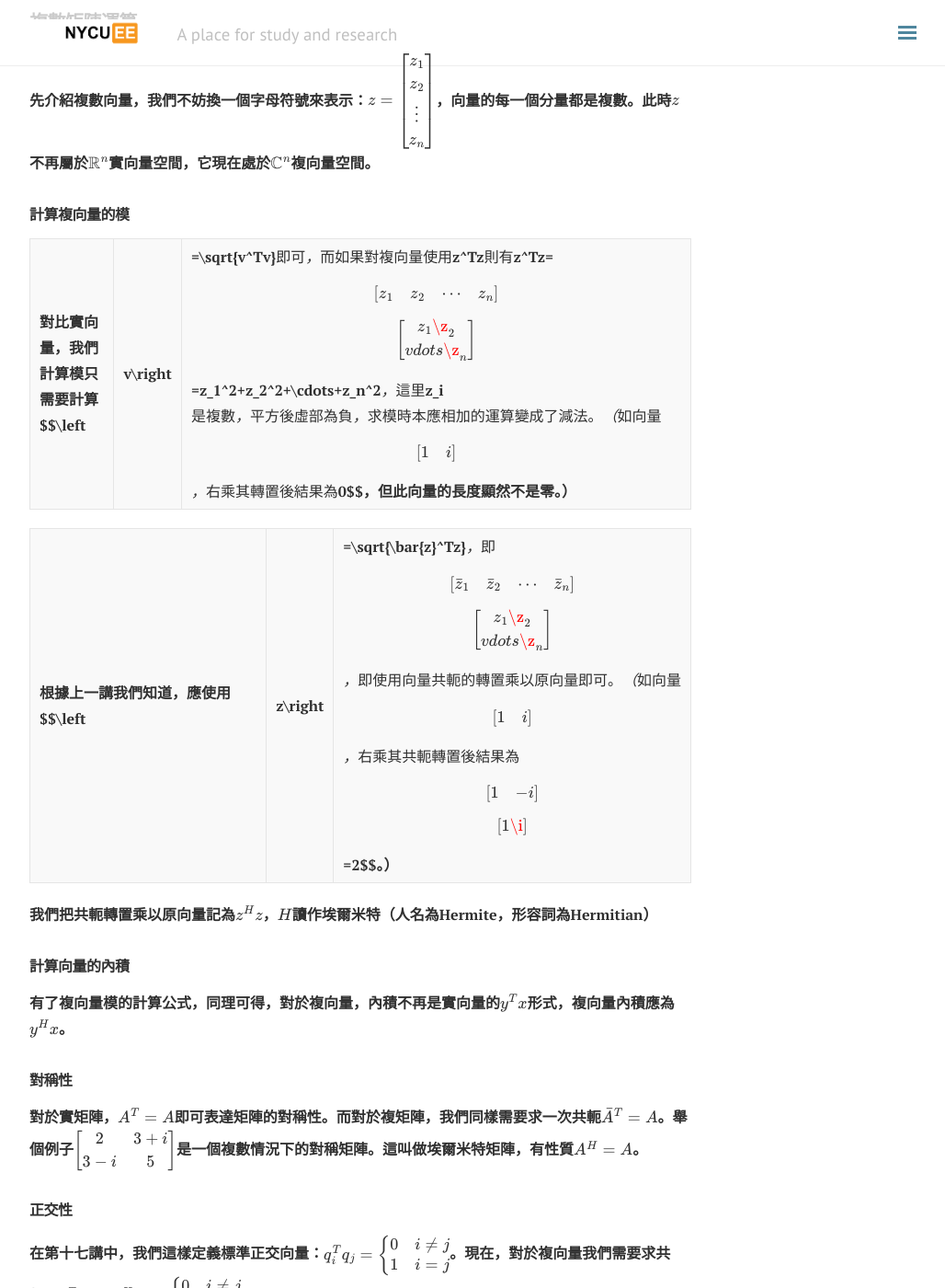
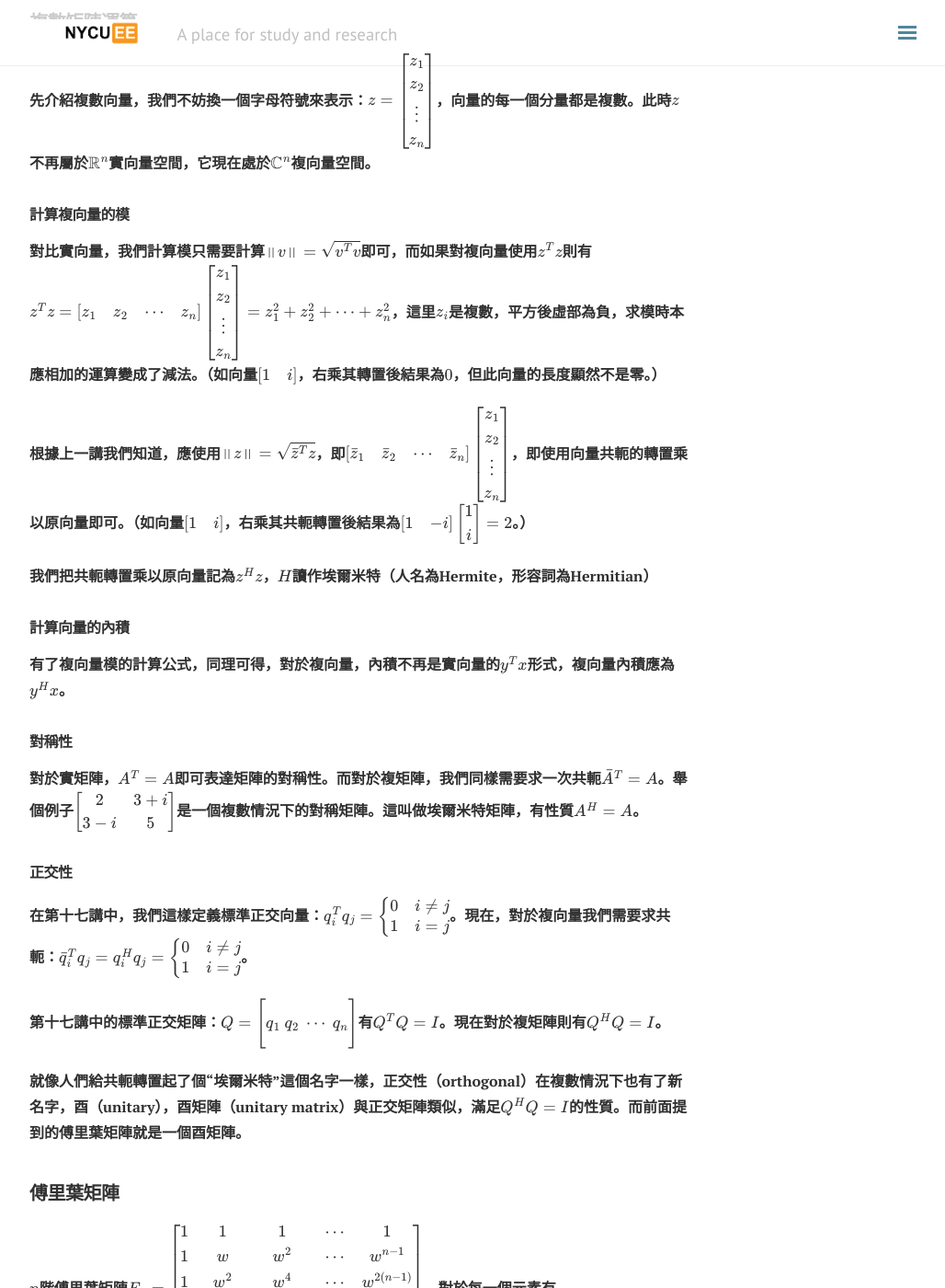
Before and after one commit to nycu-ee/nycu-ee.github.io, a Jekyll site: the page built from _posts/2021-05-15-linear-algebra-27.md, in a window 1280 px wide and 1400 px high, scrolled down 573 px. Shown: the whole window at 92% size, without its empty margins (248-1276 px from the left). Built offline with Jekyll 4.4.1, drawn with Linux system fonts in a browser that asks for light colours; nearby versions of some CDN libraries; formulas are drawn with MathJax 3; comment, search, counter and statistics services are not loaded.

Commit message:
Update 2021-05-15-linear-algebra-27.md

```diff
--- a/_posts/2021-05-15-linear-algebra-27.md
+++ b/_posts/2021-05-15-linear-algebra-27.md
@@ -25,9 +25,9 @@ author: [zlotus](https://github.com/zlotus/notes-linear-algebra)
 
 ### 計算複向量的模
 
-對比實向量，我們計算模只需要計算$$\left|v\right|=\sqrt{v^Tv}$$即可，而如果對複向量使用$$z^Tz$$則有$$z^Tz=\begin{bmatrix}z_1&z_2&\cdots&z_n\end{bmatrix}\begin{bmatrix}z_1\\z_2\\\vdots\\z_n\end{bmatrix}=z_1^2+z_2^2+\cdots+z_n^2$$，這里$$z_i$$是複數，平方後虛部為負，求模時本應相加的運算變成了減法。（如向量$$\begin{bmatrix}1&i\end{bmatrix}$$，右乘其轉置後結果為$$0$$，但此向量的長度顯然不是零。）
+對比實向量，我們計算模只需要計算$$\left\|v\right\|=\sqrt{v^Tv}$$即可，而如果對複向量使用$$z^Tz$$則有$$z^Tz=\begin{bmatrix}z_1&z_2&\cdots&z_n\end{bmatrix}\begin{bmatrix}z_1\\z_2\\\vdots\\z_n\end{bmatrix}=z_1^2+z_2^2+\cdots+z_n^2$$，這里$$z_i$$是複數，平方後虛部為負，求模時本應相加的運算變成了減法。（如向量$$\begin{bmatrix}1&i\end{bmatrix}$$，右乘其轉置後結果為$$0$$，但此向量的長度顯然不是零。）
 
-根據上一講我們知道，應使用$$\left|z\right|=\sqrt{\bar{z}^Tz}$$，即$$\begin{bmatrix}\bar z_1&\bar z_2&\cdots&\bar z_n\end{bmatrix}\begin{bmatrix}z_1\\z_2\\\vdots\\z_n\end{bmatrix}$$，即使用向量共軛的轉置乘以原向量即可。（如向量$$\begin{bmatrix}1&i\end{bmatrix}$$，右乘其共軛轉置後結果為$$\begin{bmatrix}1&-i\end{bmatrix}\begin{bmatrix}1\\i\end{bmatrix}=2$$。）
+根據上一講我們知道，應使用$$\left\|z\right\|=\sqrt{\bar{z}^Tz}$$，即$$\begin{bmatrix}\bar z_1&\bar z_2&\cdots&\bar z_n\end{bmatrix}\begin{bmatrix}z_1\\z_2\\\vdots\\z_n\end{bmatrix}$$，即使用向量共軛的轉置乘以原向量即可。（如向量$$\begin{bmatrix}1&i\end{bmatrix}$$，右乘其共軛轉置後結果為$$\begin{bmatrix}1&-i\end{bmatrix}\begin{bmatrix}1\\i\end{bmatrix}=2$$。）
 
 我們把共軛轉置乘以原向量記為$$z^Hz$$，$$H$$讀作埃爾米特（人名為Hermite，形容詞為Hermitian）
 
```
